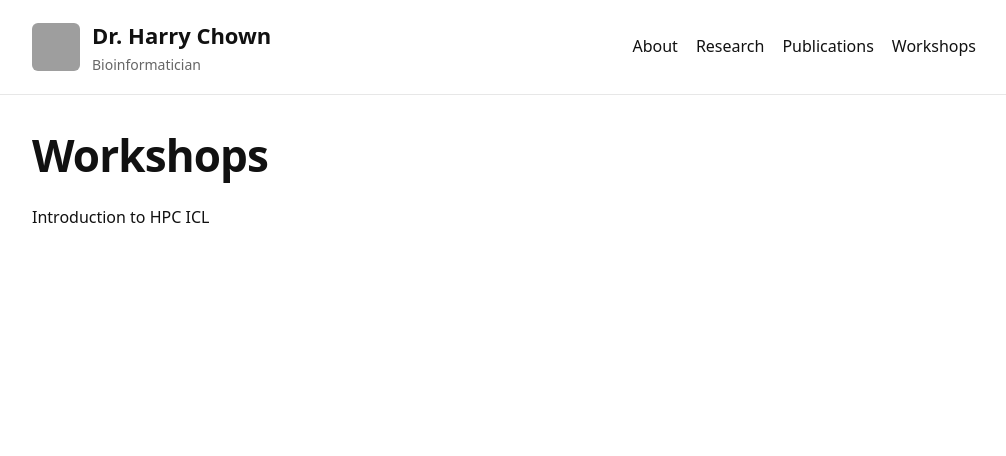
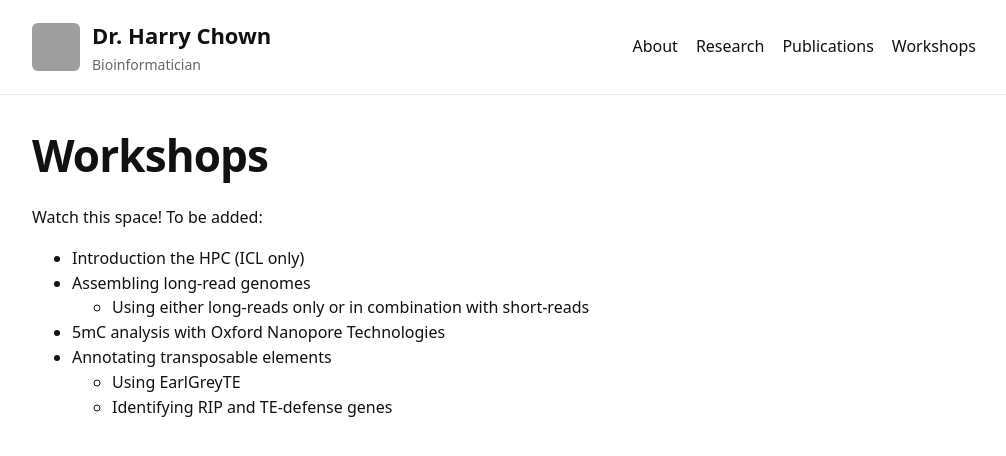
Before and after one commit to harrychown/harrychown.github.io, a Jekyll site: the page built from workshops.md, in a window 1280 px wide. Shown: the top 456 px of the page, without its empty margins (136-1142 px from the left). Built offline with Jekyll 4.4.1, drawn with Linux system fonts in a browser that asks for light colours; grey boxes are pictures that could not be loaded.

Commit message:
Update workshops.md with new workshop details
Added upcoming workshop topics and descriptions.

```diff
--- a/workshops.md
+++ b/workshops.md
@@ -5,4 +5,12 @@ title: Workshops
 
 # Workshops
 
-Introduction to HPC ICL
+Watch this space! To be added:
+
+- Introduction the HPC (ICL only)
+- Assembling long-read genomes
+  - Using either long-reads only or in combination with short-reads
+- 5mC analysis with Oxford Nanopore Technologies
+- Annotating transposable elements
+  - Using EarlGreyTE
+  - Identifying RIP and TE-defense genes
```
